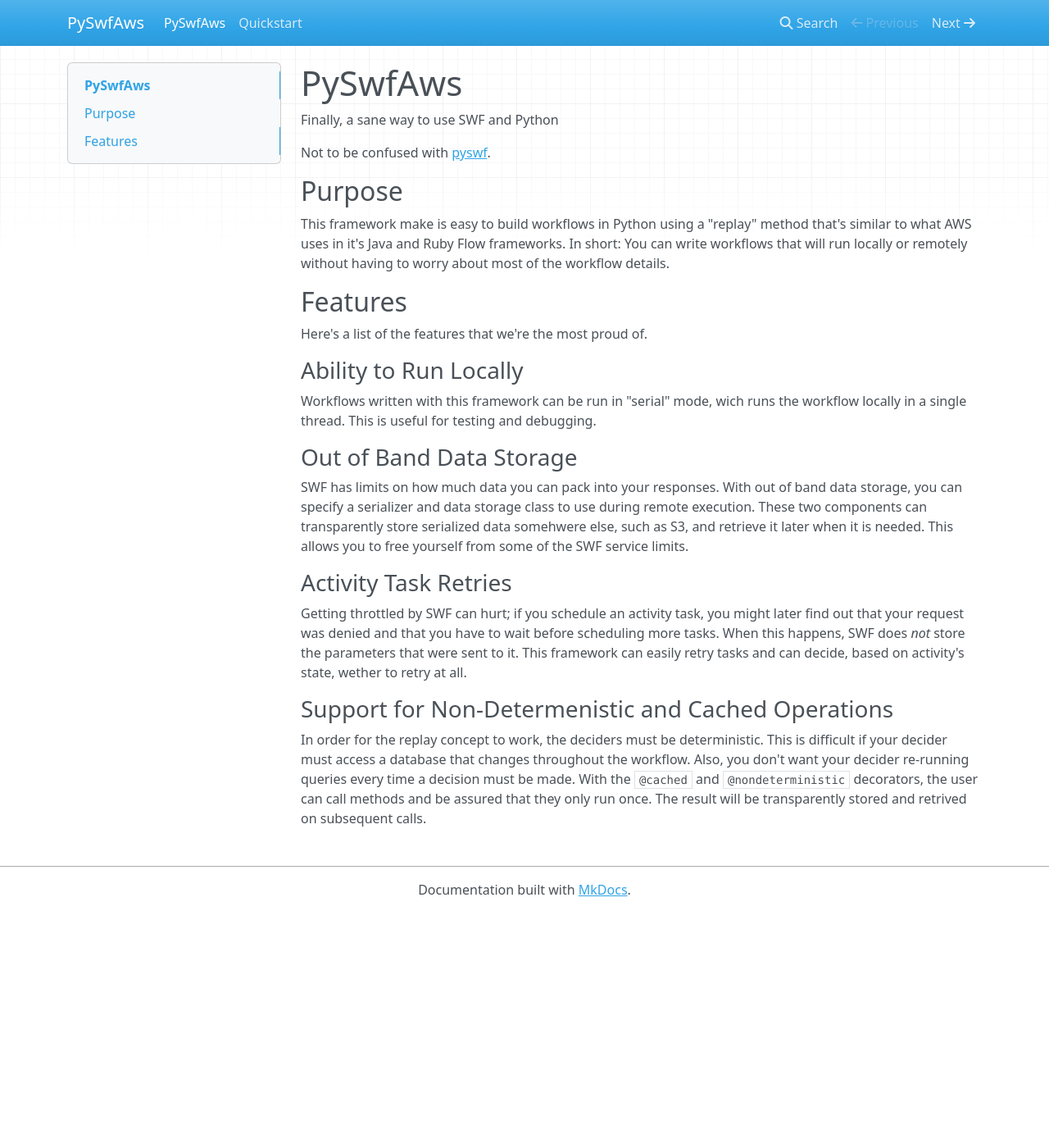
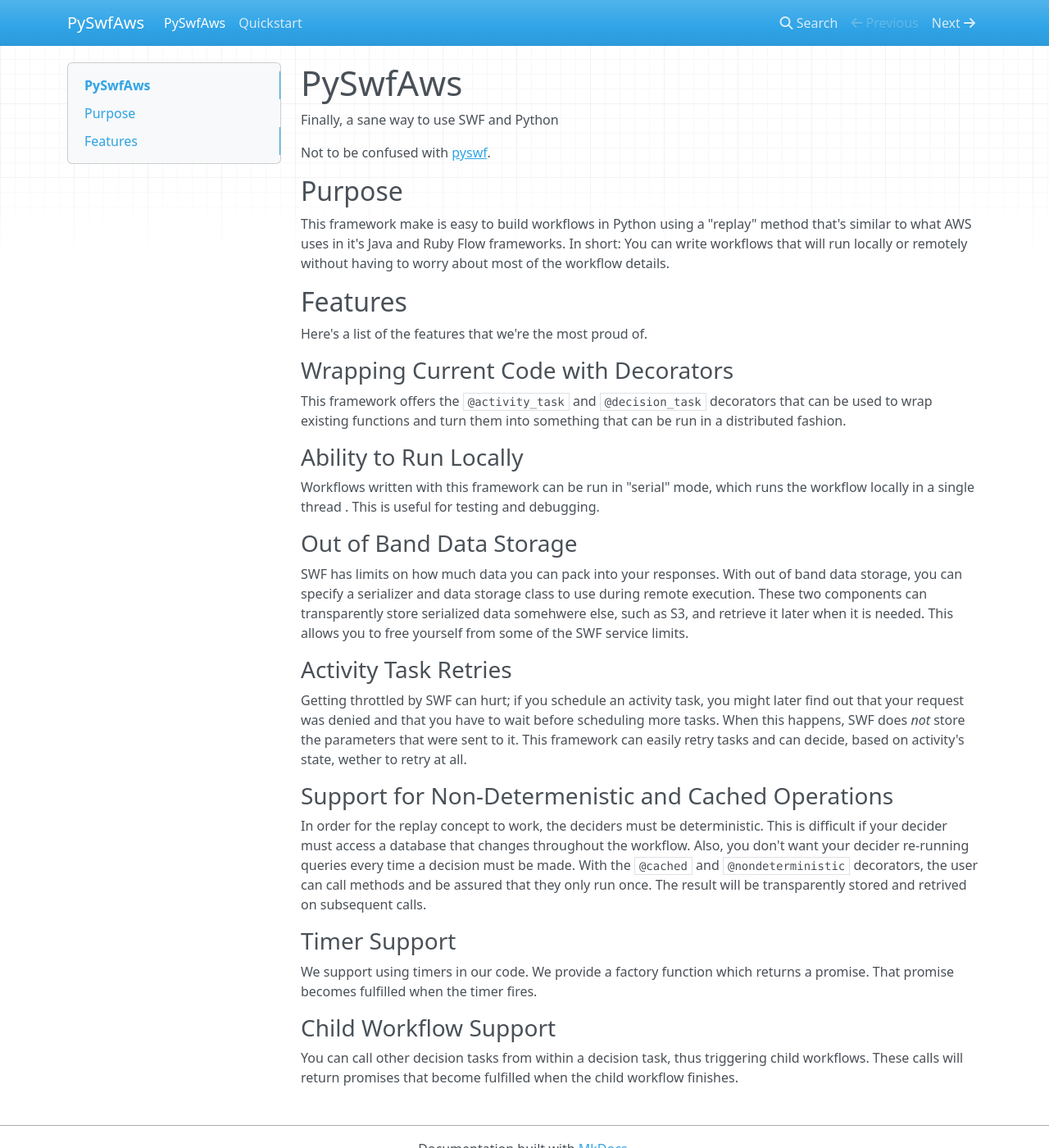
Before and after one commit to bstempi/pyswf, an MkDocs documentation site: the page built from docs/index.md, in a window 1280 px wide and 1400 px high. Shown: the whole window at 82% size. Built offline with MkDocs 1.6.1, drawn with Linux system fonts in a browser that asks for light colours; nearby versions of some CDN libraries.

Commit message:
Updating documentation and the setup.py file

```diff
--- a/docs/index.md
+++ b/docs/index.md
@@ -9,8 +9,13 @@
 ## Features
 Here's a list of the features that we're the most proud of.
 
+### Wrapping Current Code with Decorators
+This framework offers the `@activity_task` and `@decision_task` decorators that can be used to wrap existing
+functions and turn them into something that can be run in a distributed fashion.
+
 ### Ability to Run Locally
-Workflows written with this framework can be run in "serial" mode, wich runs the workflow locally in a single thread.  This is useful for testing and debugging.
+Workflows written with this framework can be run in "serial" mode, which runs the workflow locally in a single thread
+.  This is useful for testing and debugging.
 
 ### Out of Band Data Storage
 SWF has limits on how much data you can pack into your responses.  With out of band data storage, you can specify a serializer and data storage class to use during remote execution.  These two components can transparently store serialized data somehwere else, such as S3, and retrieve it later when it is needed.  This allows you to free yourself from some of the SWF service limits.
@@ -20,3 +25,11 @@
 
 ### Support for Non-Determenistic and Cached Operations
 In order for the replay concept to work, the deciders must be deterministic.  This is difficult if your decider must access a database that changes throughout the workflow.  Also, you don't want your decider re-running queries every time a decision must be made.  With the `@cached` and `@nondeterministic` decorators, the user can call methods and be assured that they only run once.  The result will be transparently stored and retrived on subsequent calls.
+
+### Timer Support
+We support using timers in our code.  We provide a factory function which returns a promise.  That promise becomes
+fulfilled when the timer fires.
+
+### Child Workflow Support
+You can call other decision tasks from within a decision task, thus triggering child workflows.  These calls will
+return promises that become fulfilled when the child workflow finishes.
--- a/setup.py
+++ b/setup.py
@@ -27,7 +27,7 @@
     # Versions should comply with PEP440.  For a discussion on single-sourcing
     # the version across setup.py and the project code, see
     # https://packaging.python.org/en/latest/single_source_version.html
-    version='0.1.6',
+    version='0.5.0',
 
     description='A framework for using the Amazon Simple Workflow service',
     long_description=long_description,
```
